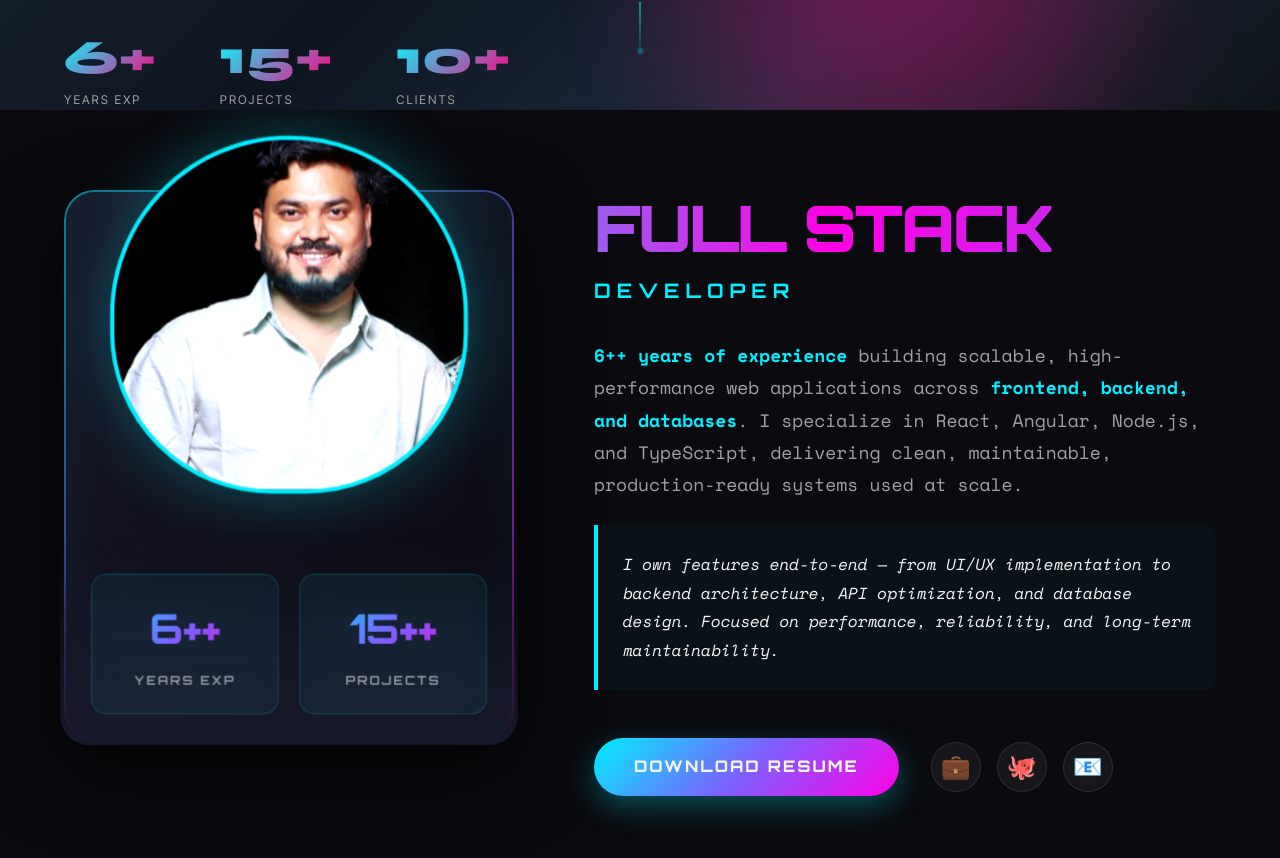
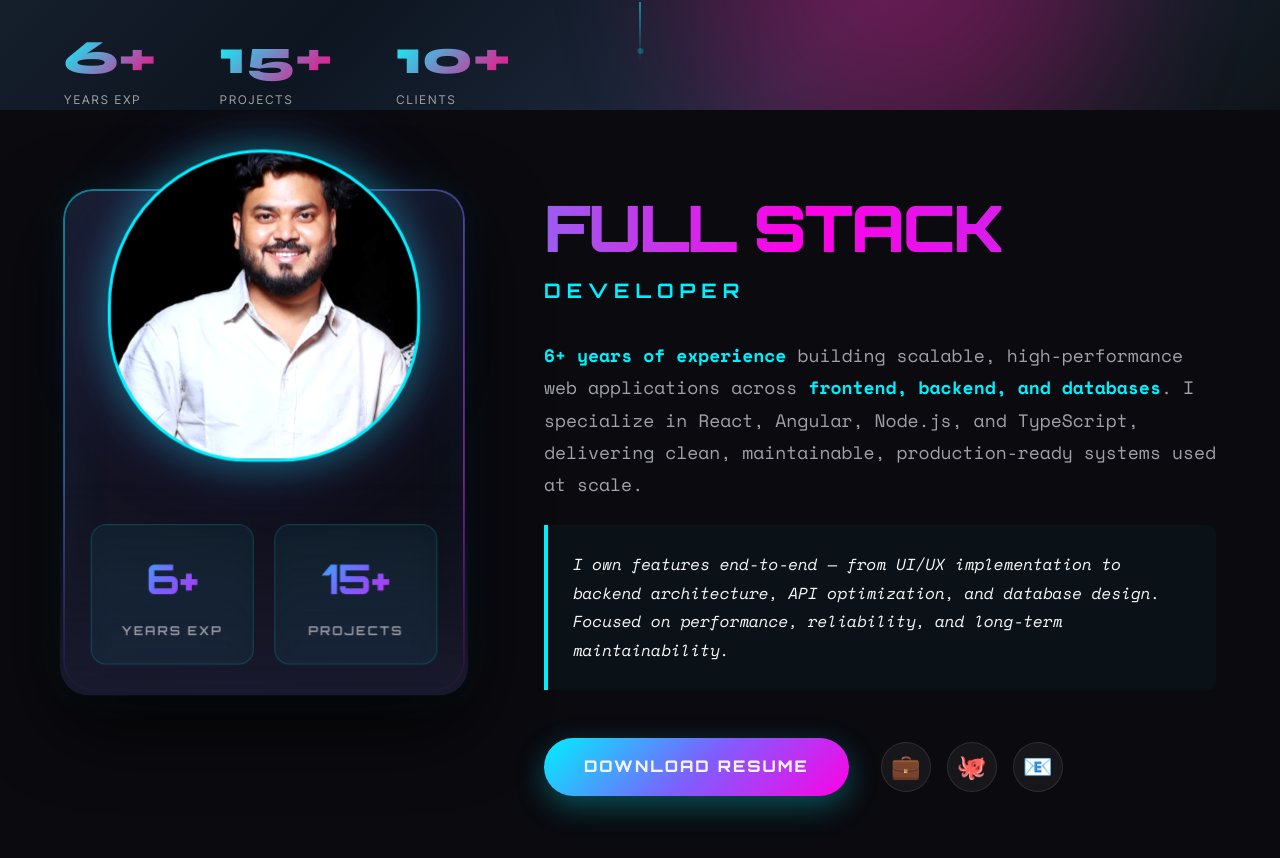
Before and after one commit to princekr97/prince-gupta-portfolio, a React (Vite) app in the folder client/: page / in a window 1280 px wide. Shown: the part 690-1548 px from the top of the page. Built offline with nearby package versions, Linux system fonts and the light colour scheme.

Commit message:
style: reduce about card size and enhance shadow/glow effects

```diff
--- a/client/src/components/sections/About/About.module.css
+++ b/client/src/components/sections/About/About.module.css
@@ -16,8 +16,8 @@
 /* 3D Card Container */
 .card3dContainer {
     position: relative;
-    width: 450px;
-    height: 550px;
+    width: 400px;
+    height: 500px;
     perspective: 2000px;
 }
 
@@ -25,14 +25,16 @@
     position: relative;
     width: 100%;
     height: 100%;
-    background: linear-gradient(135deg, rgba(26, 26, 46, 0.9) 0%, rgba(10, 10, 15, 0.8) 100%);
+    background: linear-gradient(135deg, rgba(26, 26, 46, 0.95) 0%, rgba(10, 10, 15, 0.9) 100%);
     border-radius: 30px;
-    border: 2px solid transparent;
+    border: 1px solid rgba(255, 255, 255, 0.05);
     overflow: visible;
     transform-style: preserve-3d;
     box-shadow:
         0 30px 80px rgba(0, 0, 0, 0.8),
+        0 0 40px rgba(0, 240, 255, 0.1),
         inset 0 0 60px rgba(0, 240, 255, 0.05);
+    transition: all 0.5s var(--ease-smooth);
 }
 
 .profileCard::before {
@@ -52,15 +54,17 @@
 /* Image Container */
 .imageContainer {
     position: absolute;
-    top: -40px;
+    top: -30px;
     left: 50%;
-    transform: translateX(-50%) translateZ(100px);
-    width: 340px;
-    height: 340px;
+    transform: translateX(-50%) translateZ(80px);
+    width: 300px;
+    height: 300px;
     border-radius: 50% 50% 45% 45%;
     overflow: hidden;
-    border: 4px solid var(--color-accent-cyan);
-    box-shadow: 0 0 60px rgba(0, 240, 255, 0.3);
+    border: 3px solid var(--color-accent-cyan);
+    box-shadow:
+        0 0 40px rgba(0, 240, 255, 0.4),
+        0 0 80px rgba(123, 97, 255, 0.2);
     background: linear-gradient(135deg, var(--color-accent-purple), var(--color-accent-cyan));
 }
 
@@ -68,30 +72,30 @@
     width: 100%;
     height: 100%;
     object-fit: cover;
-    filter: contrast(1.1) brightness(1.05);
+    filter: contrast(1.1);
 }
 
 .holoScan {
     content: '';
     position: absolute;
     inset: 0;
-    background: linear-gradient(45deg,
-            transparent 30%,
-            rgba(0, 240, 255, 0.3) 50%,
-            transparent 70%);
-    background-size: 200% 200%;
-    animation: holoScan 3s linear infinite;
-    mix-blend-mode: overlay;
+    background: linear-gradient(180deg,
+            transparent 45%,
+            rgba(0, 240, 255, 0.15) 50%,
+            transparent 55%);
+    background-size: 100% 300%;
+    animation: holoScan 4s ease-in-out infinite;
+    mix-blend-mode: lighten;
     pointer-events: none;
 }
 
 @keyframes holoScan {
     0% {
-        background-position: -100% -100%;
+        background-position: 0% -100%;
     }
 
     100% {
-        background-position: 100% 100%;
+        background-position: 0% 200%;
     }
 }
 
--- a/client/src/components/sections/About/About.tsx
+++ b/client/src/components/sections/About/About.tsx
@@ -40,14 +40,14 @@ export const About = () => {
                                         className={styles.statBox}
                                         whileHover={{ y: -5, scale: 1.05 }}
                                     >
-                                        <span className={styles.statNumber}>{data.stats.experience}+</span>
+                                        <span className={styles.statNumber}>{data.stats.experience}</span>
                                         <span className={styles.statLabel}>Years Exp</span>
                                     </motion.div>
                                     <motion.div
                                         className={styles.statBox}
                                         whileHover={{ y: -5, scale: 1.05 }}
                                     >
-                                        <span className={styles.statNumber}>{data.stats.projects}+</span>
+                                        <span className={styles.statNumber}>{data.stats.projects}</span>
                                         <span className={styles.statLabel}>Projects</span>
                                     </motion.div>
                                 </div>
@@ -67,7 +67,7 @@ export const About = () => {
                         <div className={styles.sectionSubtitle}>Developer</div>
 
                         <p className={styles.description}>
-                            <span className={styles.descriptionHighlight}>{data.stats.experience}+ years of experience</span> building scalable, high-performance web applications across
+                            <span className={styles.descriptionHighlight}>{data.stats.experience} years of experience</span> building scalable, high-performance web applications across
                             <span className={styles.descriptionHighlight}> frontend, backend, and databases</span>. I specialize in React, Angular, Node.js, and TypeScript,
                             delivering clean, maintainable, production-ready systems used at scale.
                         </p>
```
